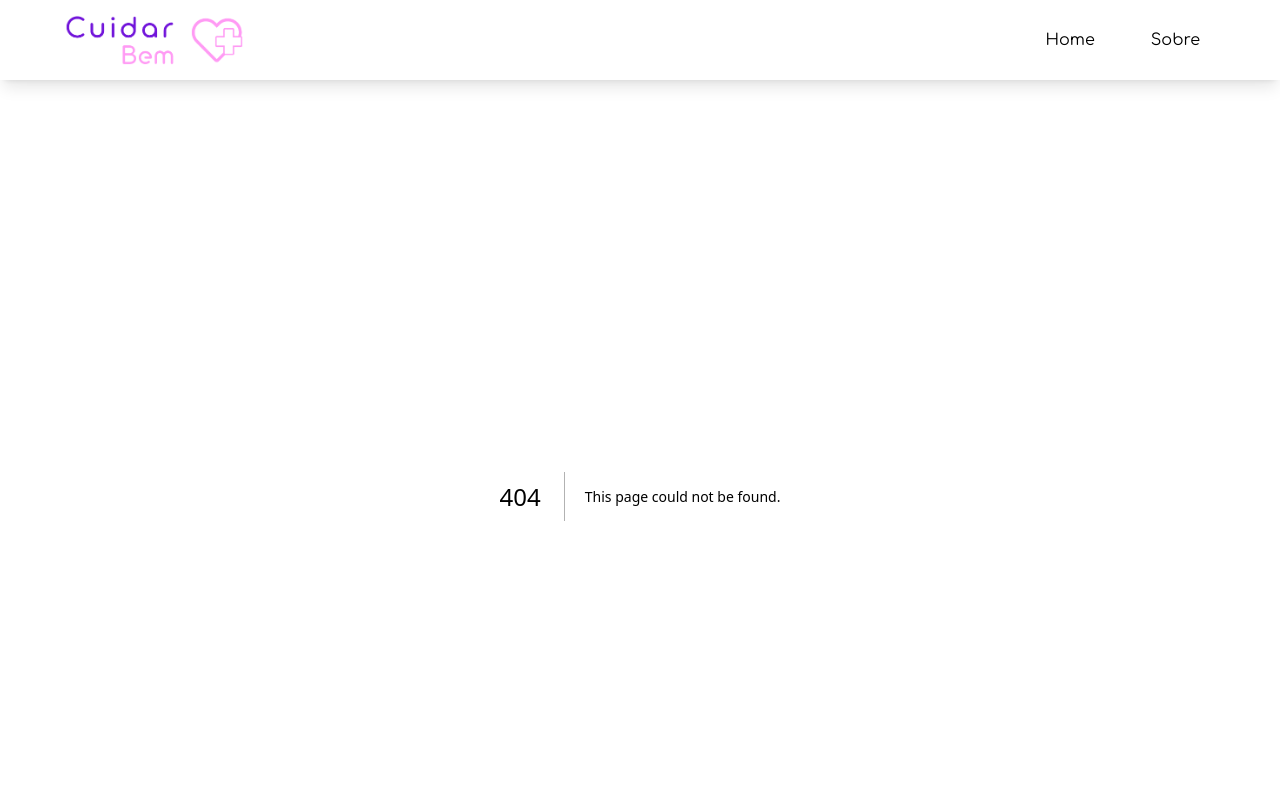
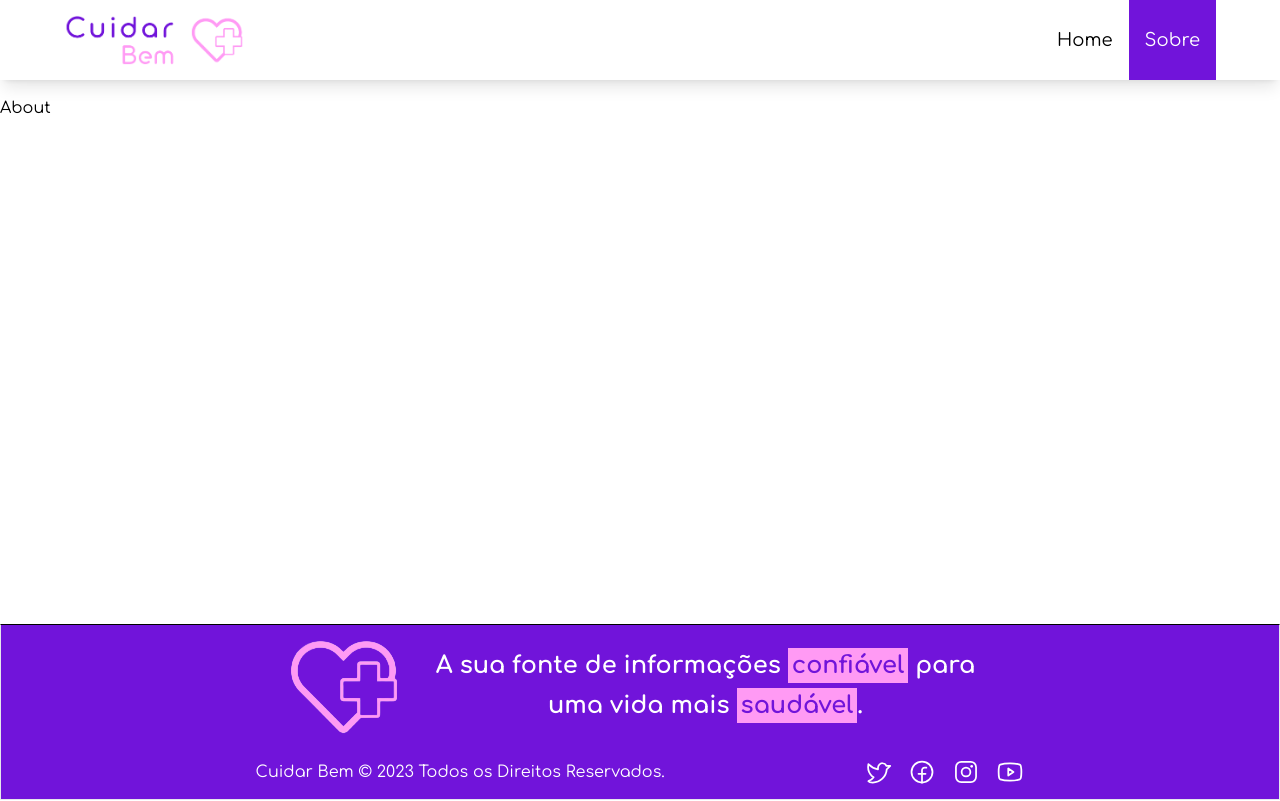
Before and after one commit to kenmarcos/cuidar-bem, a Next.js app: page /about in a window 1280 px wide. Before the commit this address had no page. Shown: the top 801 px of the page. Built offline with nearby package versions, Linux system fonts and the light colour scheme.

Commit message:
feat: add About page and add some styles adjustments in Footer and Header

```diff
--- a/src/components/Footer/index.tsx
+++ b/src/components/Footer/index.tsx
@@ -15,8 +15,11 @@ const Footer = () => {
         <section className="flex justify-center items-center gap-4">
           <Image src={symbol} alt="Símbolo Cuidar Bem" />
 
-          <h4 className="max-w-xl text-center text-sm sm:text-2xl">
-            A sua fonte confiável de informações para uma vida saudável.
+          <h4 className="max-w-xl text-center text-sm sm:text-2xl sm:leading-10">
+            A sua fonte de informações{" "}
+            <span className="bg-secondary text-primary p-1">confiável</span>{" "}
+            para uma vida mais{" "}
+            <span className="bg-secondary text-primary p-1">saudável</span>.
           </h4>
         </section>
 
--- a/src/components/Header/index.tsx
+++ b/src/components/Header/index.tsx
@@ -1,8 +1,17 @@
 import Image from "next/image";
 import Link from "next/link";
+import { useRouter } from "next/router";
 import logo from "public/logo-cuidar-bem.png";
 
+const navigations = [
+  { label: "Home", path: "/" },
+  { label: "Sobre", path: "/about" },
+];
+
 const Header = () => {
+  const router = useRouter();
+  const { pathname } = router;
+
   return (
     <header className="w-screen h-20 shadow-lg fixed bg-white px-6">
       <div className="max-w-6xl h-full mx-auto flex justify-between items-center">
@@ -11,18 +20,19 @@ const Header = () => {
         </Link>
 
         <nav className="h-full">
-          <ul className="h-full flex gap-6">
-            <li className="h-full">
-              <Link href="/" className="h-full flex items-center p-4">
-                Home
-              </Link>
-            </li>
-
-            <li className="h-full">
-              <Link href="#" className="h-full flex items-center p-4">
-                Sobre
-              </Link>
-            </li>
+          <ul className="h-full flex">
+            {navigations.map((navItem) => (
+              <li key={navItem.label} className="h-full">
+                <Link
+                  href={navItem.path}
+                  className={`h-full flex items-center p-4 text-lg ${
+                    pathname === navItem.path ? "bg-primary text-white" : ""
+                  }`}
+                >
+                  {navItem.label}
+                </Link>
+              </li>
+            ))}
           </ul>
         </nav>
       </div>
--- /dev/null
+++ b/src/pages/about/index.tsx
@@ -0,0 +1,5 @@
+const About = () => {
+  return <div>About</div>;
+};
+
+export default About;
```
